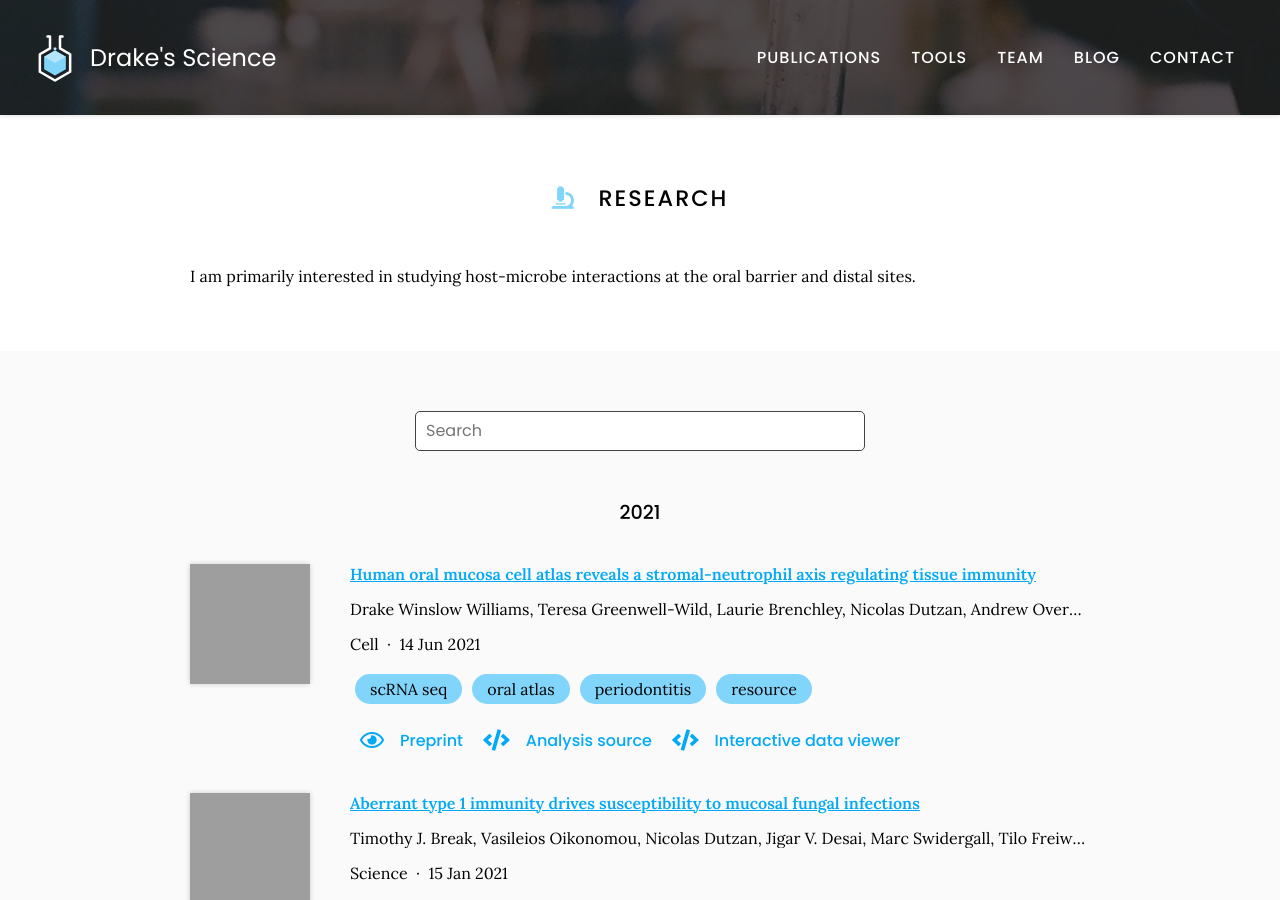
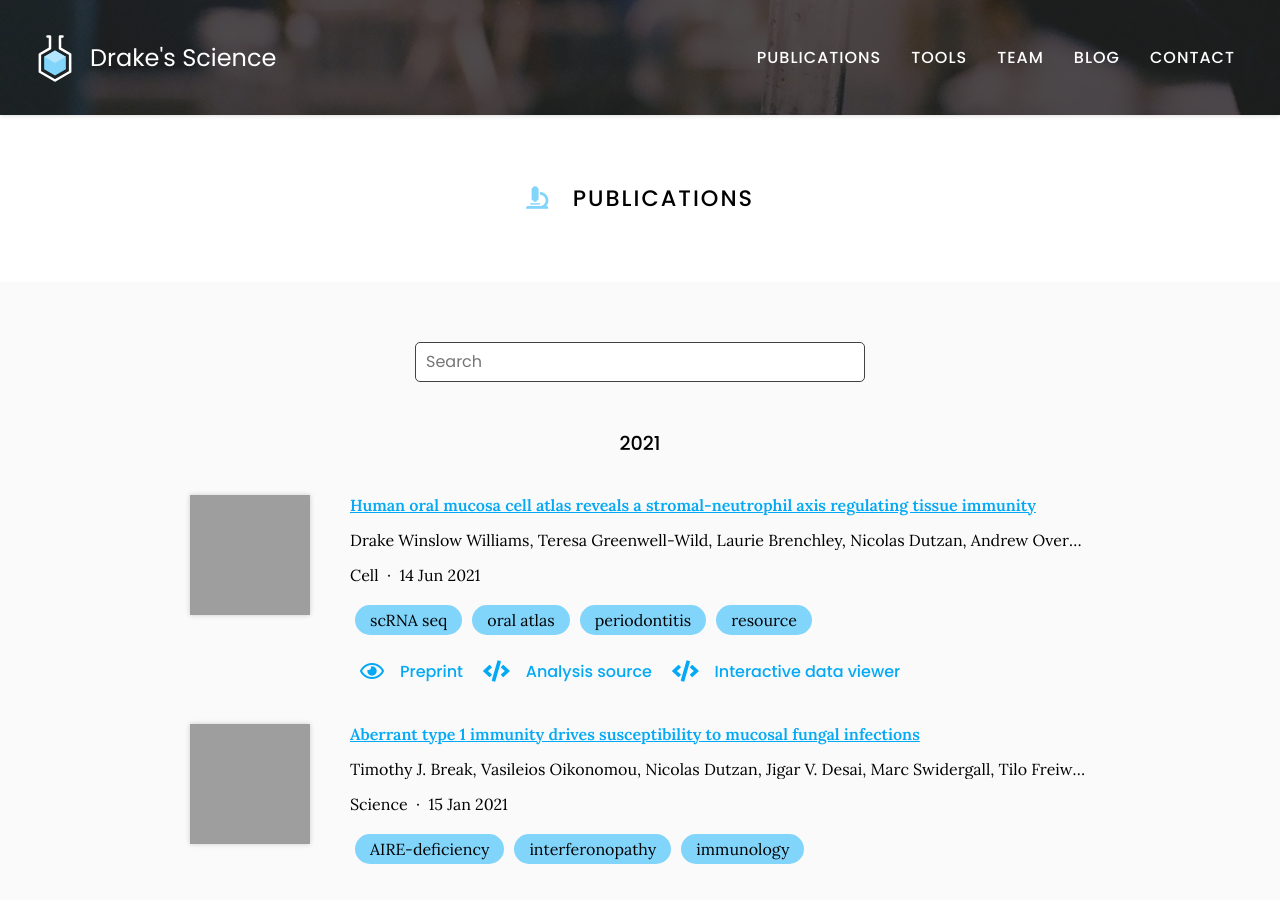
Before and after one commit to williamsdrake/williamsdrake.github.io, a Jekyll site: the page built from publications/index.md, in a window 1280 px wide and 900 px high. Built offline with Jekyll 4.4.1, drawn with Linux system fonts in a browser that asks for light colours; nearby versions of some CDN libraries; grey boxes are pictures that could not be loaded.

Commit message:
Update index.md

```diff
--- a/publications/index.md
+++ b/publications/index.md
@@ -5,9 +5,7 @@ nav:
   tooltip: Published works
 ---
 
-# <i class="fas fa-microscope"></i>Research
-
-I am primarily interested in studying host-microbe interactions at the oral barrier and distal sites.
+# <i class="fas fa-microscope"></i>Publications
 
 {% include section.html %}
 
```
